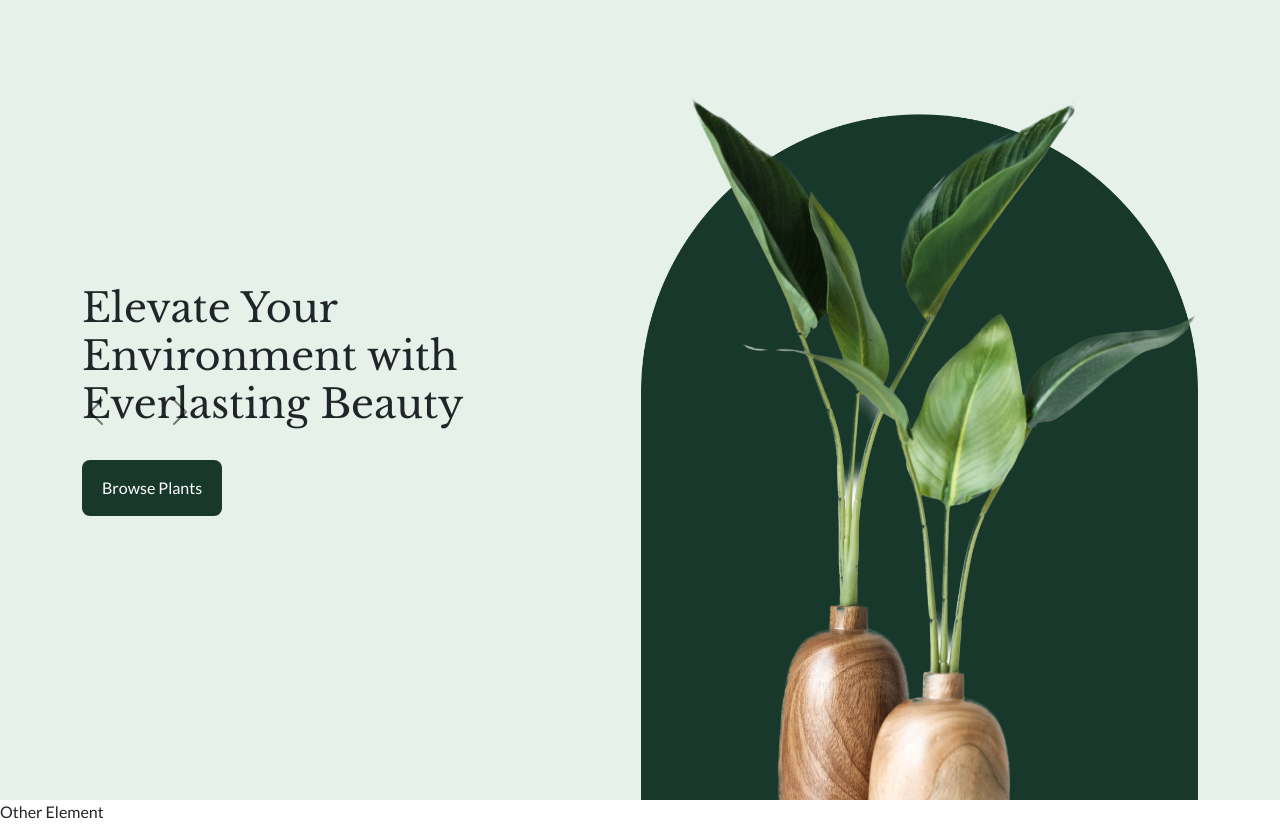
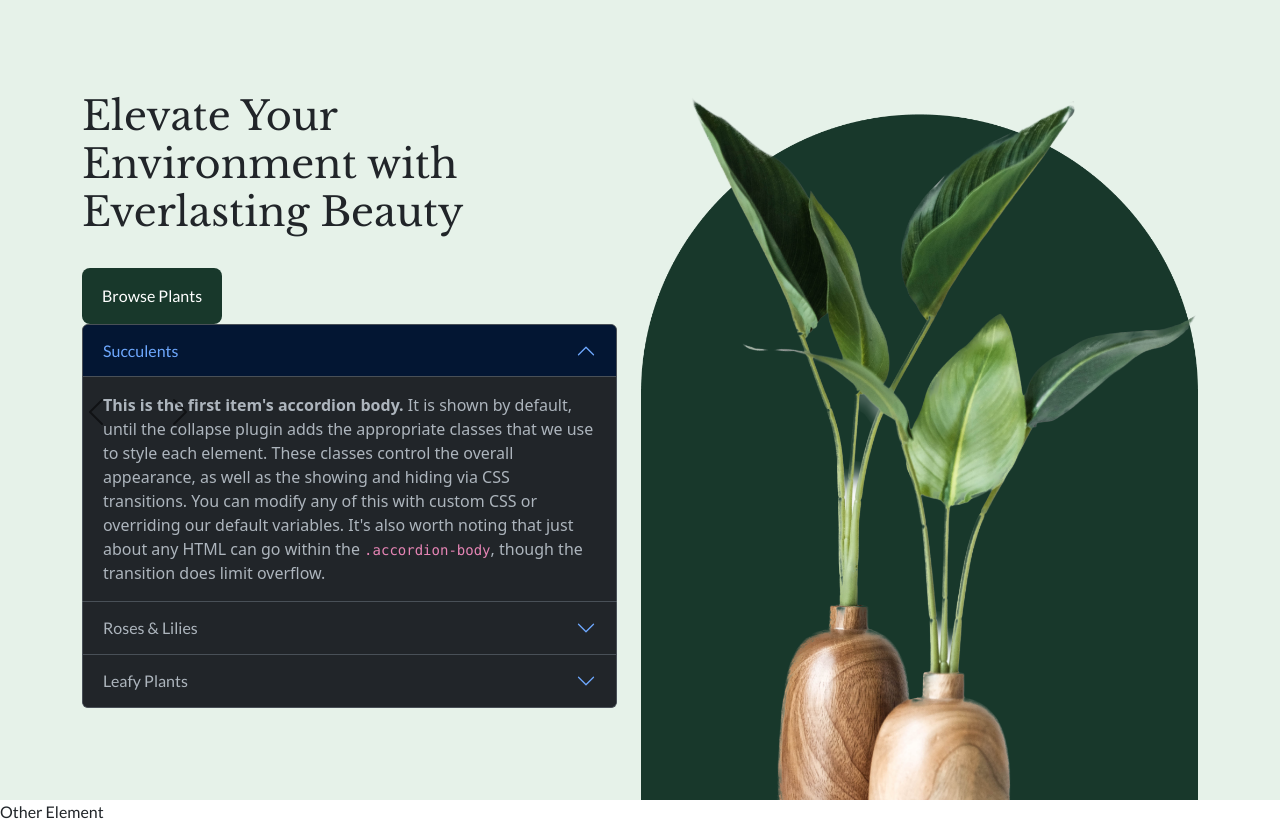
Before and after one commit to MeganBeyl/T3_W2_Class, a plain HTML site: page index.html in a window 1280 px wide. Drawn offline with nearby package versions, Linux system fonts and the light colour scheme.

Commit message:
Finish last stuff

```diff
--- a/index.html
+++ b/index.html
@@ -23,6 +23,47 @@
                 <div class="col align-self-center">
                   <h1>Elevate Your Environment with Everlasting Beauty</h1>
                   <button class="mt-4">Browse Plants</button>
+
+
+                  <!-- Accordion -->
+                  <div class="accordion" id="accordionExample">
+                    <div class="accordion-item">
+                      <h2 class="accordion-header">
+                        <button class="accordion-button" type="button" data-bs-toggle="collapse" data-bs-target="#collapseOne" aria-expanded="true" aria-controls="collapseOne">
+                          Succulents
+                        </button>
+                      </h2>
+                      <div id="collapseOne" class="accordion-collapse collapse show" data-bs-parent="#accordionExample">
+                        <div class="accordion-body">
+                          <strong>This is the first item's accordion body.</strong> It is shown by default, until the collapse plugin adds the appropriate classes that we use to style each element. These classes control the overall appearance, as well as the showing and hiding via CSS transitions. You can modify any of this with custom CSS or overriding our default variables. It's also worth noting that just about any HTML can go within the <code>.accordion-body</code>, though the transition does limit overflow.
+                        </div>
+                      </div>
+                    </div>
+                    <div class="accordion-item">
+                      <h2 class="accordion-header">
+                        <button class="accordion-button collapsed" type="button" data-bs-toggle="collapse" data-bs-target="#collapseTwo" aria-expanded="false" aria-controls="collapseTwo">
+                          Roses & Lilies
+                        </button>
+                      </h2>
+                      <div id="collapseTwo" class="accordion-collapse collapse" data-bs-parent="#accordionExample">
+                        <div class="accordion-body">
+                          <strong>This is the second item's accordion body.</strong> It is hidden by default, until the collapse plugin adds the appropriate classes that we use to style each element. These classes control the overall appearance, as well as the showing and hiding via CSS transitions. You can modify any of this with custom CSS or overriding our default variables. It's also worth noting that just about any HTML can go within the <code>.accordion-body</code>, though the transition does limit overflow.
+                        </div>
+                      </div>
+                    </div>
+                    <div class="accordion-item">
+                      <h2 class="accordion-header">
+                        <button class="accordion-button collapsed" type="button" data-bs-toggle="collapse" data-bs-target="#collapseThree" aria-expanded="false" aria-controls="collapseThree">
+                          Leafy Plants
+                        </button>
+                      </h2>
+                      <div id="collapseThree" class="accordion-collapse collapse" data-bs-parent="#accordionExample">
+                        <div class="accordion-body">
+                          <strong>This is the third item's accordion body.</strong> It is hidden by default, until the collapse plugin adds the appropriate classes that we use to style each element. These classes control the overall appearance, as well as the showing and hiding via CSS transitions. You can modify any of this with custom CSS or overriding our default variables. It's also worth noting that just about any HTML can go within the <code>.accordion-body</code>, though the transition does limit overflow.
+                        </div>
+                      </div>
+                    </div>
+                  </div>
                 </div>
 
                 <div class="col align-self-end">
```
